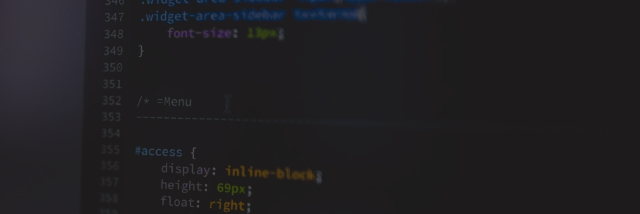
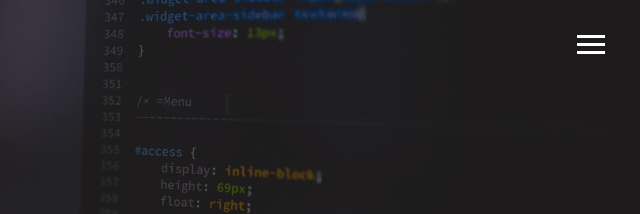
Before and after one commit to EliTu/Modern_Portfolio, a website: page dist/index.html in a window 1280 px wide. Shown: the top 214 px of the page, 640-1280 px from the left. Drawn offline with Linux system fonts and the light colour scheme.

Commit message:
Styled the menu button

```diff
--- a/scss/_config.scss
+++ b/scss/_config.scss
@@ -30,3 +30,9 @@ $background-opacity: 0.7;
         }
     }
 }
+
+@mixin menuLineHoverColor {
+    .btn-line {
+        background: $secondary-color;
+    }
+}
--- a/scss/main.scss
+++ b/scss/main.scss
@@ -1,5 +1,6 @@
 // Importing config file with variables and mixins:
 @import "config";
+@import "menu";
 
 // General page:
 
```
Also changed, not shown: dist/JS/script.js, dist/css/main.css.
